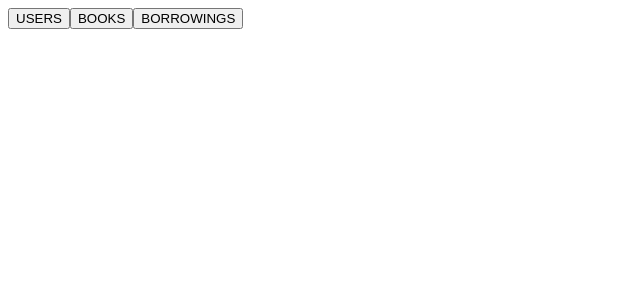
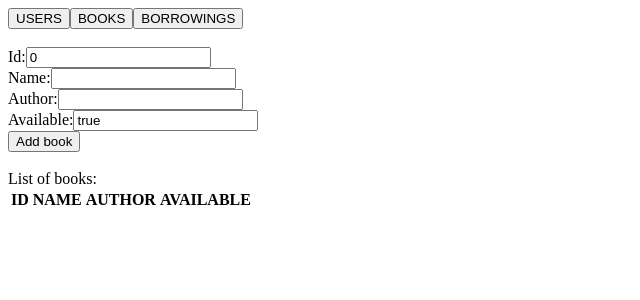
Before and after one commit to aulinka/angularBookLib, an Angular app: page / in a window 1280 px wide. Both pictures are taken after a click on the button "BOOKS". Shown: the top 300 px of the page, without its empty margins (0-640 px from the left). Built offline with nearby package versions, Linux system fonts and the light colour scheme.

Commit message:
book html + ts

```diff
--- a/src/app/app.component.html
+++ b/src/app/app.component.html
@@ -23,6 +23,29 @@
   </table>
 </div>
 <!--books-->
+<div *ngIf="activeMenu == 1">
+  Id:<input [(ngModel)]="book.id" type="number"><br>
+  Name:<input [(ngModel)]="book.name" type="text"><br>
+  Author:<input [(ngModel)]="book.author" type="text"><br>
+  Available:<input [(ngModel)]="book.available" type="text"><br>
+  <button (click)="addBook()">Add book</button>
+  <br><br>
+  List of books: <br>
+  <table>
+    <tr>
+      <th>ID </th>
+      <th>NAME </th>
+      <th>AUTHOR </th>
+      <th>AVAILABLE </th>
+    </tr>
+    <tr *ngFor="let b2 of books">
+      <td>{{b2.id}}</td>
+      <td>{{b2.name}}</td>
+      <td>{{b2.author}}</td>
+      <td>{{b2.available}}</td>
+    </tr>
+  </table>
+</div>
 <!--borrowings-->
 <div *ngIf="activeMenu == 2">
   Id:<input [(ngModel)]="borrowing.id" type="number"><br>
--- a/src/app/app.component.ts
+++ b/src/app/app.component.ts
@@ -8,6 +8,12 @@ interface User{
   id: number;
   name: string;
   contact: string;
+}
+interface Book{
+  id: number;
+  name: string;
+  author: string;
+  available: boolean;
 }
 interface Borrowing{
   id: number;
@@ -28,6 +34,13 @@ export class AppComponent {
     name: '',
     contact: ''
   }
+  books : Book[] = [];
+  book: Book = {
+    id: 0,
+    name: '',
+    author: '',
+    available: true
+  }
   borrowings : Borrowing[] = [];
   borrowing : Borrowing = {
     id: 0,
@@ -41,6 +54,10 @@ export class AppComponent {
     let u2 = {id: this.user.id, name: this.user.name, contact: this.user.contact}
     this.users.push(u2);
   }
+  addBook(){
+    let b2 = {id: this.book.id, name: this.book.name, author: this.book.author, available: this.book.available}
+    this.books.push(b2);
+  }
   addBorrowing(){
     let bo = {id: this.borrowing.id, book: this.borrowing.book, user: this.borrowing.user}
     this.borrowings.push(bo);
```
